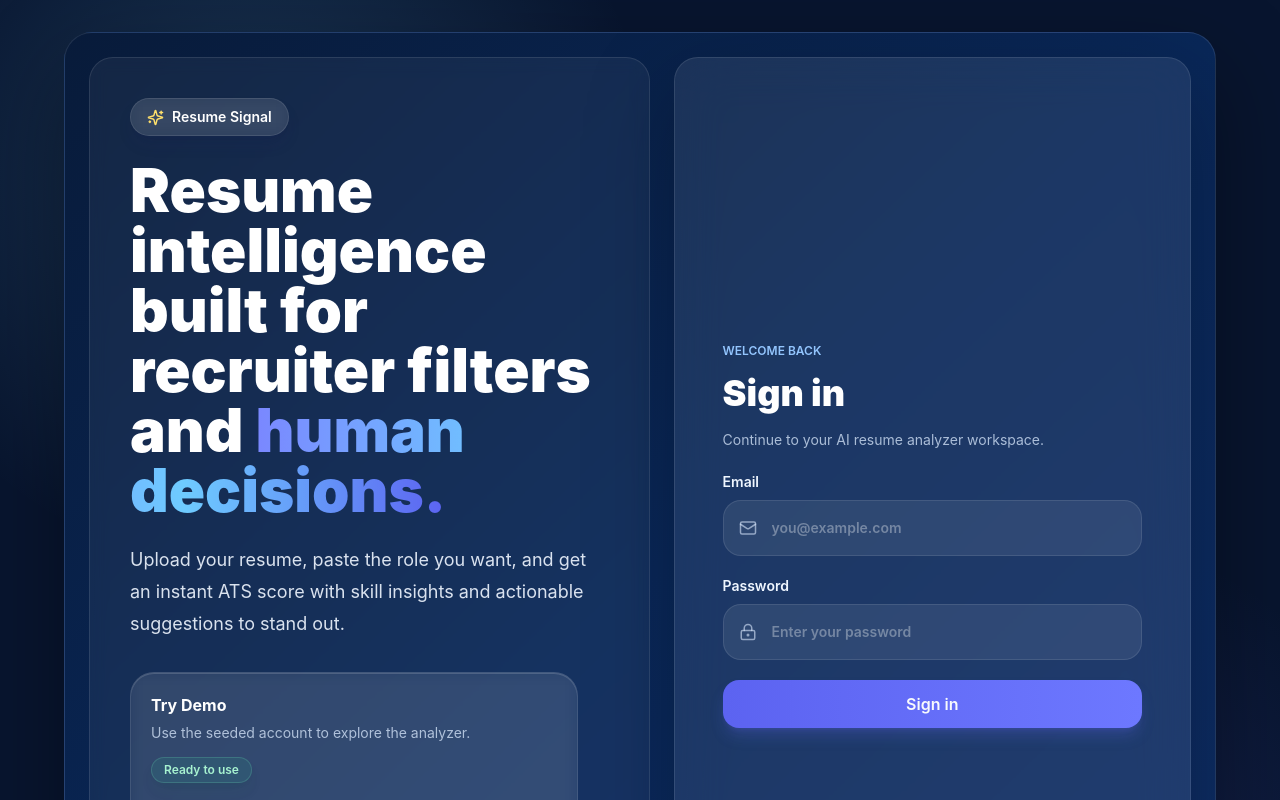
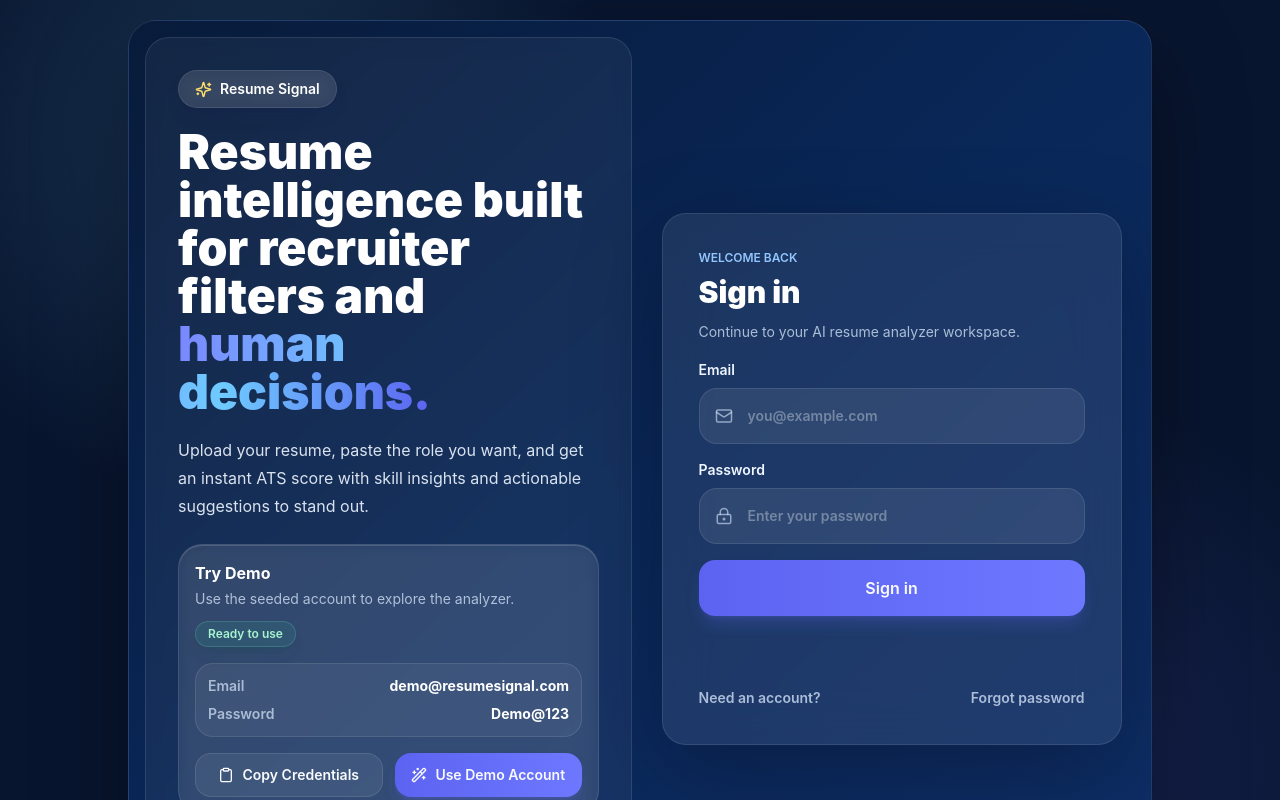
Before and after one commit to Rmahiii/AI-Resume-Analyzer, a React (Vite) app in the folder apps/web/: page /login in a window 1280 px wide. Shown: the top 800 px of the page. Built offline with nearby package versions, Linux system fonts and the light colour scheme; no server answers.

Commit message:
Fix stats cards UI and improve sign in design

```diff
--- a/apps/web/src/pages/AuthPage.jsx
+++ b/apps/web/src/pages/AuthPage.jsx
@@ -52,7 +52,7 @@ export function AuthPage({ mode }) {
   };
 
   return (
-    <main className="relative grid min-h-screen place-items-center overflow-hidden bg-app-bg p-4 text-app-text md:p-8">
+    <main className="relative grid min-h-screen place-items-center overflow-hidden bg-app-bg p-3 text-app-text md:p-5">
       <motion.div
         animate={{ scale: [1, 1.08, 1], opacity: [0.55, 0.85, 0.55] }}
         transition={{ duration: 7, repeat: Infinity, ease: "easeInOut" }}
@@ -68,43 +68,43 @@ export function AuthPage({ mode }) {
         initial={{ opacity: 0, scale: 0.98 }}
         animate={{ opacity: 1, scale: 1 }}
         transition={{ duration: 0.55, ease: "easeOut" }}
-        className="relative z-10 grid w-full max-w-6xl gap-6 overflow-hidden rounded-[28px] border border-white/10 bg-gradient-to-br from-[var(--color-hero-start)] via-[var(--color-hero-mid)] to-[var(--color-hero-end)] p-4 shadow-[0_35px_90px_rgba(0,0,0,0.35)] md:grid-cols-[1.04fr_.96fr] md:p-5 lg:p-6"
+        className="relative z-10 grid w-full max-w-5xl gap-4 overflow-hidden rounded-[28px] border border-white/10 bg-gradient-to-br from-[var(--color-hero-start)] via-[var(--color-hero-mid)] to-[var(--color-hero-end)] p-3 shadow-[0_35px_90px_rgba(0,0,0,0.35)] md:min-h-[min(860px,calc(100vh-40px))] md:grid-cols-2 md:p-4"
       >
         <motion.div
           initial={{ opacity: 0, x: -24 }}
           animate={{ opacity: 1, x: 0 }}
           transition={{ duration: 0.6, ease: "easeOut", delay: 0.08 }}
-          className="order-2 grid content-between gap-10 rounded-[24px] border border-white/10 bg-white/[0.05] p-6 text-white backdrop-blur md:order-1 md:p-10"
+          className="order-2 grid content-between gap-7 rounded-[24px] border border-white/10 bg-white/[0.05] p-5 text-white backdrop-blur md:order-1 md:p-8"
         >
           <div>
             <span className="inline-flex w-fit items-center gap-2 rounded-full border border-white/10 bg-white/10 px-4 py-2 text-sm font-semibold text-white shadow-lg shadow-blue-950/20 backdrop-blur">
               <Sparkles size={17} className="text-[var(--color-accent-gold)]" /> Resume Signal
             </span>
-            <h1 className="mt-6 max-w-xl text-4xl font-black leading-[1.05] tracking-normal text-white md:text-5xl xl:text-6xl">
+            <h1 className="mt-5 max-w-xl text-4xl font-black leading-[1.06] tracking-normal text-white md:text-[44px] xl:text-5xl">
               Resume intelligence built for recruiter filters and{" "}
               <span className="bg-gradient-to-r from-[var(--color-accent-purple)] via-[var(--color-accent-blue)] to-[var(--color-accent-indigo)] bg-clip-text text-transparent">
                 human decisions.
               </span>
             </h1>
-            <p className="mt-6 max-w-lg text-lg leading-8 text-blue-50/90">
+            <p className="mt-5 max-w-lg text-base leading-7 text-blue-50/90">
               Upload your resume, paste the role you want, and get an instant ATS score with skill insights and actionable suggestions to stand out.
             </p>
             {!isSignup && (
               <motion.section
                 whileHover={{ y: -3 }}
                 transition={{ duration: 0.2, ease: "easeOut" }}
-                className="auth-glass mt-8 max-w-md p-5 text-blue-50"
+                className="auth-glass mt-6 max-w-md p-4 text-blue-50"
               >
                 <div className="flex flex-wrap items-center justify-between gap-3">
                   <div>
                     <p className="text-base font-bold text-white">Try Demo</p>
-                    <p className="mt-1 text-sm leading-6 text-blue-100/75">Use the seeded account to explore the analyzer.</p>
+                    <p className="mt-1 text-sm leading-5 text-blue-100/75">Use the seeded account to explore the analyzer.</p>
                   </div>
                   <span className="rounded-full border border-emerald-300/20 bg-emerald-400/10 px-3 py-1 text-xs font-semibold text-emerald-200 shadow-lg shadow-emerald-900/10">
                     Ready to use
                   </span>
                 </div>
-                <div className="mt-5 grid gap-3 rounded-[18px] border border-white/10 bg-white/[0.06] p-4 text-sm">
+                <div className="mt-4 grid gap-2 rounded-[18px] border border-white/10 bg-white/[0.06] p-3 text-sm">
                   <p className="flex flex-wrap items-center justify-between gap-x-4 gap-y-1">
                     <span className="font-semibold text-blue-100/70">Email</span>
                     <span className="font-bold text-white">{demoCredentials.email}</span>
@@ -114,12 +114,12 @@ export function AuthPage({ mode }) {
                     <span className="font-bold text-white">{demoCredentials.password}</span>
                   </p>
                 </div>
-                <div className="mt-5 grid gap-3 sm:grid-cols-2">
-                  <button type="button" className="button-quiet min-h-12 rounded-2xl border-white/10 bg-white/[0.07] hover:bg-white/[0.11]" onClick={copyDemoCredentials}>
+                <div className="mt-4 grid gap-3 sm:grid-cols-2">
+                  <button type="button" className="button-quiet min-h-11 rounded-2xl border-white/10 bg-white/[0.07] hover:bg-white/[0.11]" onClick={copyDemoCredentials}>
                     {copied ? <Check size={16} /> : <Clipboard size={16} />}
                     {copied ? "Copied" : "Copy Credentials"}
                   </button>
-                  <button type="button" className="button-primary group relative min-h-12 overflow-hidden rounded-2xl bg-gradient-to-r from-[var(--color-accent-indigo)] to-[var(--color-cta-end)] shadow-lg shadow-indigo-500/25 hover:scale-[1.01]" onClick={useDemoAccount}>
+                  <button type="button" className="button-primary group relative min-h-11 overflow-hidden rounded-2xl bg-gradient-to-r from-[var(--color-accent-indigo)] to-[var(--color-cta-end)] shadow-lg shadow-indigo-500/25 hover:scale-[1.01]" onClick={useDemoAccount}>
                     <span className="absolute inset-0 -translate-x-full bg-white/15 transition-transform duration-500 group-hover:translate-x-full" />
                     <Wand2 size={16} />
                     Use Demo Account
@@ -130,7 +130,7 @@ export function AuthPage({ mode }) {
           </div>
           <div className="grid grid-cols-1 gap-3 text-sm sm:grid-cols-3">
             {["ATS score", "Skill gaps", "Rewrite cues"].map((item) => (
-              <span key={item} className="rounded-2xl border border-white/10 bg-white/10 p-4 text-center font-bold text-blue-50 shadow-lg shadow-blue-950/10 transition duration-200 hover:-translate-y-1 hover:bg-white/[0.13]">{item}</span>
+              <span key={item} className="rounded-2xl border border-white/10 bg-white/10 p-3 text-center font-bold text-blue-50 shadow-lg shadow-blue-950/10 transition duration-200 hover:-translate-y-1 hover:bg-white/[0.13]">{item}</span>
             ))}
           </div>
         </motion.div>
@@ -139,12 +139,12 @@ export function AuthPage({ mode }) {
           animate={{ opacity: 1, x: 0 }}
           transition={{ duration: 0.6, ease: "easeOut", delay: 0.15 }}
           onSubmit={submit}
-          className="auth-card order-1 grid content-center gap-5 p-6 md:order-2 md:p-10 lg:p-12"
+          className="auth-card order-1 mx-auto grid w-full max-w-[460px] content-center gap-4 self-center p-5 md:order-2 md:p-8 lg:p-9"
         >
           <div>
             <p className="eyebrow">{isSignup ? "Create account" : "Welcome back"}</p>
-            <h2 className="mt-3 text-4xl font-black leading-tight tracking-normal text-white">{isSignup ? "Start analyzing" : "Sign in"}</h2>
-            <p className="mt-3 text-sm leading-6 text-blue-100/75">
+            <h2 className="mt-2 text-3xl font-black leading-tight tracking-normal text-white">{isSignup ? "Start analyzing" : "Sign in"}</h2>
+            <p className="mt-2 text-sm leading-6 text-blue-100/75">
               {isSignup ? "Create your workspace and start scoring resumes with AI." : "Continue to your AI resume analyzer workspace."}
             </p>
           </div>
@@ -163,7 +163,7 @@ export function AuthPage({ mode }) {
             <span className="relative"><LockKeyhole className="pointer-events-none absolute left-4 top-1/2 -translate-y-1/2 text-blue-100/60 transition-colors" size={18} /><input className="auth-input pl-12" type="password" placeholder="Enter your password" value={form.password} onChange={(event) => setForm({ ...form, password: event.target.value })} /></span>
           </label>
           {error && <p className="rounded-2xl border border-rose-300/15 bg-rose-500/15 p-3 text-sm font-semibold text-rose-100">{error}</p>}
-          <button className="button-primary group relative min-h-12 overflow-hidden rounded-2xl bg-gradient-to-r from-[var(--color-accent-indigo)] to-[var(--color-cta-end)] text-base shadow-lg shadow-indigo-500/25 hover:scale-[1.01]" disabled={status === "loading"}>
+          <button className="button-primary group relative min-h-14 overflow-hidden rounded-2xl bg-gradient-to-r from-[var(--color-accent-indigo)] to-[var(--color-cta-end)] text-base shadow-lg shadow-indigo-500/25 hover:scale-[1.01]" disabled={status === "loading"}>
             <span className="absolute inset-0 -translate-x-full bg-white/15 transition-transform duration-500 group-hover:translate-x-full" />
             {status === "loading" ? "Please wait" : isSignup ? "Create account" : "Sign in"}
           </button>
```
